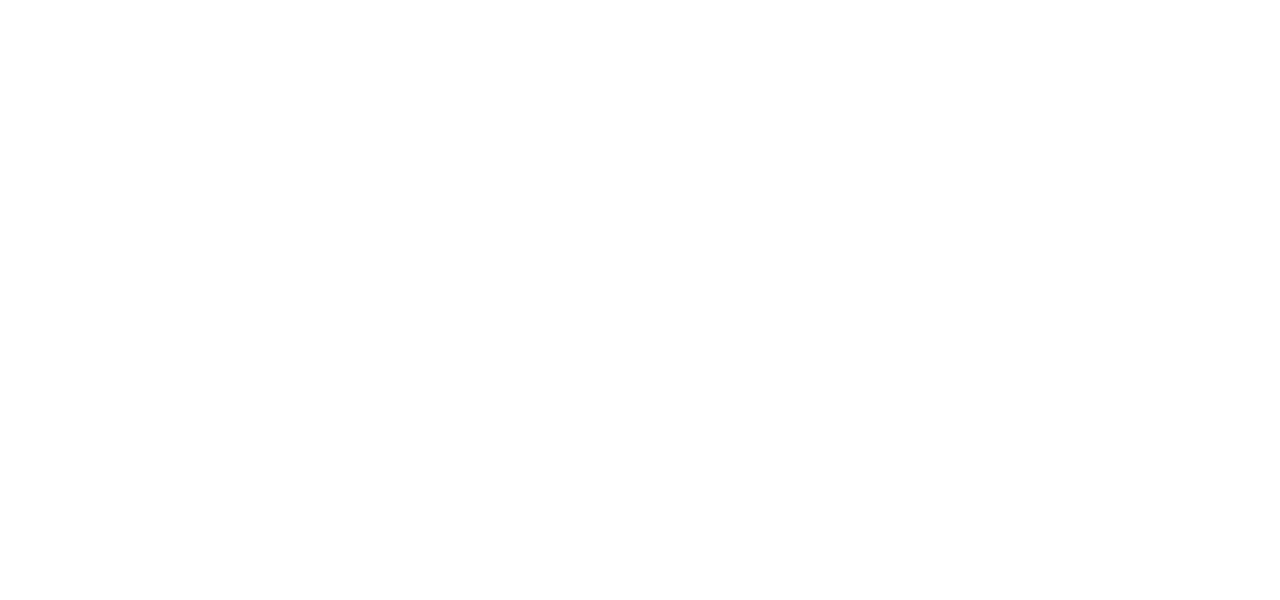
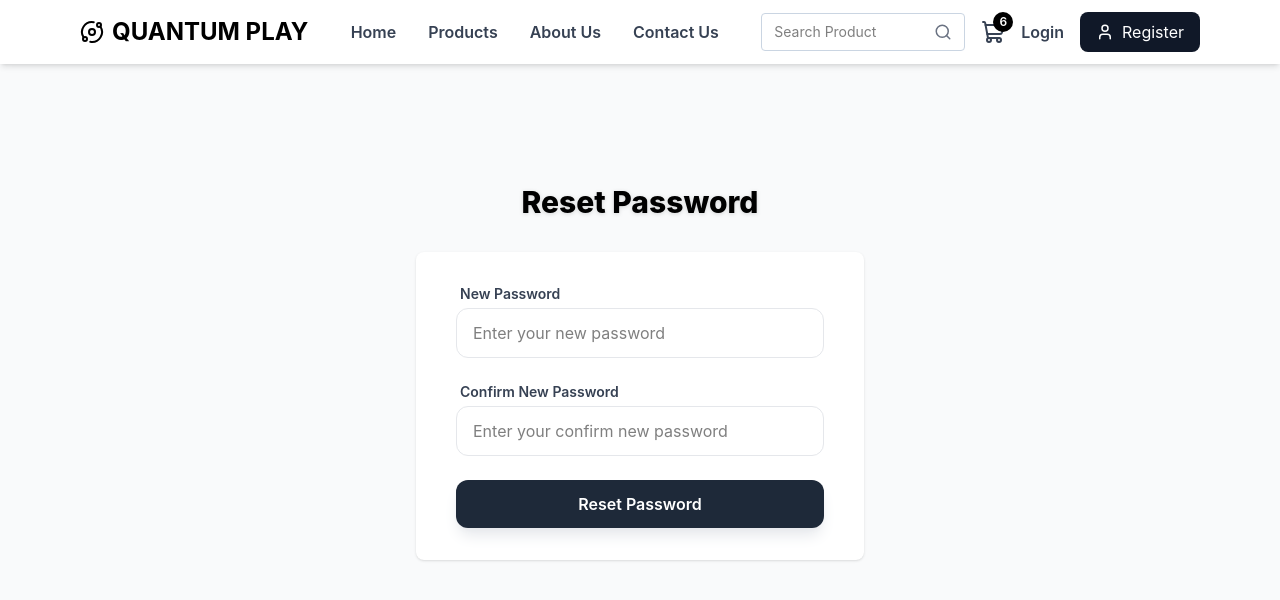
Before and after one commit to Sasarish/QUANTUM_PLAY, a React (Vite) app in the folder frontend/: page /reset/1 in a window 1280 px wide. Before the commit this address had no page. Shown: the top 600 px of the page. Built offline with nearby package versions, Linux system fonts and the light colour scheme.

Commit message:
Reset Password implemented

```diff
--- a/frontend/src/App.jsx
+++ b/frontend/src/App.jsx
@@ -14,6 +14,7 @@
 import ProtectedRoute from "./Components/ProtectedRoute";
 import UpdatePassword from "./User/UpdatePassword";
 import ForgetPassword from "./User/ForgetPassword";
+import ResetPassword from "./User/ResetPassword";
 
 const App = () => {
 
@@ -36,10 +37,11 @@
         <Route path="/contact-us" element={<Contact />} />
         <Route path="/register" element={<Register />} />
         <Route path="/login" element={<Login />} />
-        <Route path="/profile" element={<ProtectedRoute element={<Profile />}/>} />
-        <Route path="/profile/update" element={<ProtectedRoute element={ <UpdateProfile />} />} />
-        <Route path="/password/update" element={<ProtectedRoute element={<UpdatePassword/>}/>}/>
+        <Route path="/profile" element={<ProtectedRoute element={<Profile />} />} />
+        <Route path="/profile/update" element={<ProtectedRoute element={<UpdateProfile />} />} />
+        <Route path="/password/update" element={<ProtectedRoute element={<UpdatePassword />} />} />
         <Route path="/password/forget" element={<ForgetPassword />} />
+        <Route path="/reset/:token" element={<ResetPassword />} />
       </Routes>
     </BrowserRouter>
   );
--- a/frontend/src/User/ForgetPassword.jsx
+++ b/frontend/src/User/ForgetPassword.jsx
@@ -56,7 +56,7 @@
                                     placeholder='hello@example.com'
                                     value={email}
                                     onChange={(e) => setEmail(e.target.value)}
-                                    className='mt-1 w-full px-4 py-3 rounded-xl border border-gray-200 focus:right-2 focus:ring-black focus:border-transparent outline-none transition-all'
+                                    className='mt-1 w-full px-4 py-3 rounded-xl border border-gray-200 focus:ring-2 focus:ring-black focus:border-transparent outline-none transition-all'
                                 />
                             </div>
                             <button
--- /dev/null
+++ b/frontend/src/User/ResetPassword.jsx
@@ -0,0 +1,114 @@
+import React, { useEffect, useState } from 'react'
+import Navbar from "../Components/Navbar"
+import { PageTitle } from "../Components/PageTitle"
+import toast from "react-hot-toast"
+import { useNavigate, useParams } from 'react-router-dom'
+import { useSelector, useDispatch } from "react-redux"
+import { removeErrors, removeSuccess, resetPassword } from '../features/user/userSlice'
+
+const ResetPassword = () => {
+
+    const { error, loading, success, message } = useSelector((state) => state.user);
+
+    const dispatch = useDispatch();
+    const navigate = useNavigate();
+    const { token } = useParams();
+
+    const [password, setPassword] = useState("");
+    const [confirmPassword, setConfirmPassword] = useState("");
+
+    useEffect(() => {
+        if (error) {
+            toast.error(error, { position: "top-center", autoClose: 3000 });
+            dispatch(removeErrors());
+        };
+        if (success) {
+            toast.success("Password reset successfully", { position: "top-center", autoClose: 3000 });
+            dispatch(removeSuccess());
+            navigate("/login")
+        }
+    },[dispatch, error, success])
+
+    //Handling the resetPassword
+    const resetPasswordSubmit = (e) => {
+        e.preventDefault()
+
+        if (password !== confirmPassword) {
+            toast.error("Passwords do not match", { position: "top-center", autoClose: 3000 });
+            return;
+        }
+
+        const data = {
+            password,
+            confirmPassword,
+        }
+
+        //calling resetpassword function from userslice
+        dispatch(resetPassword({ token, userData: data }));
+    }
+
+    return (
+        <>
+            <Navbar />
+            <PageTitle title="Reset Password" />
+
+            <div className='min-h-screen bg-gray-50 flex flex-col items-center py-12 sm:px-6 lg:px-8 pt-24'>
+
+                <div className='sm:mx-auto sm:w-full sm:max-w-md'>
+                    <h2 className='mt-6 text-center text-3xl font-extrabold text-black drop-shadow-sm'>
+                        Reset Password
+                    </h2>
+                </div>
+
+                <div className='mt-8 sm:mx-auto sm:w-full sm:max-w-md'>
+                    <div className='bg-white py-8 px-4 shadow sm:rounded-lg sm:px-10'>
+                        <form className='space-y-6' onSubmit={resetPasswordSubmit}>
+
+                            <div>
+                                <label className='block text-sm font-semibold text-gray-700 ml-1'>
+                                    New Password
+                                </label>
+                                <div className='mt-1'>
+                                    <input
+                                        type="password"
+                                        name='password'
+                                        value={password}
+                                        onChange={(e) => setPassword(e.target.value)}
+                                        placeholder='Enter your new password'
+                                        className='w-full px-4 py-3 rounded-xl border border-gray-200 focus:ring-2 focus:ring-black focus:border-transparent outline-none transition-all'
+                                    />
+                                </div>
+                            </div>
+
+                            <div>
+                                <label className='block text-sm font-semibold text-gray-700 ml-1'>
+                                    Confirm New Password
+                                </label>
+                                <div className='mt-1'>
+                                    <input
+                                        type="password"
+                                        name='confirmPassword'
+                                        value={confirmPassword}
+                                        onChange={(e) => setConfirmPassword(e.target.value)}
+                                        placeholder='Enter your confirm new password'
+                                        className='w-full px-4 py-3 rounded-xl border border-gray-200 focus:ring-2 focus:ring-black focus:border-transparent outline-none transition-all'
+                                    />
+                                </div>
+                            </div>
+
+                            <button
+                                className='w-full bg-gray-800 hover:bg-black text-white font-semibold py-3 rounded-xl shadow-lg shadow-gray-200 transition-all active:scale-[0.98]'
+                            >
+                                Reset Password
+                            </button>
+
+                        </form>
+                    </div>
+                </div>
+
+            </div>
+        </>
+    )
+}
+
+export default ResetPassword
--- a/frontend/src/features/user/userSlice.js
+++ b/frontend/src/features/user/userSlice.js
@@ -100,7 +100,24 @@
     } catch (error) {
         return rejectWithValue(error.response?.data || "Forget password failed")
     }
-})
+});
+
+//Reset Password
+export const resetPassword = createAsyncThunk("user/resetPassword", async ({ token, userData }, { rejectWithValue }) => {
+    try {
+        const config = {
+            headers: {
+                "Content-Type": "application/json"
+            }
+        }
+
+        const { data } = await axios.post(`/api/v1/reset/${token}`, userData, config);
+        return data;
+
+    } catch (error) {
+        return rejectWithValue(error.response?.data || "Reset Password failed")
+    }
+});
 
 
 const userSlice = createSlice({
@@ -270,6 +287,25 @@
                 state.error = action.payload?.message || "Forget Password Failed";
             });
 
+        //builder for resetPassword function
+        builder
+            .addCase(resetPassword.pending, (state) => {
+                state.loading = true;
+                state.error = null;
+            })
+            .addCase(resetPassword.fulfilled, (state, action) => {
+                state.loading = false;
+                state.error = null;
+                state.success = action.payload.success;
+                state.message = action.payload.message;
+                state.user = null;
+                state.isAuthenticated = false;
+            })
+            .addCase(resetPassword.rejected, (state, action) => {
+                state.loading = false;
+                state.error = action.payload?.message || "Reset password failed";
+            });
+
     },
 });
 
```
